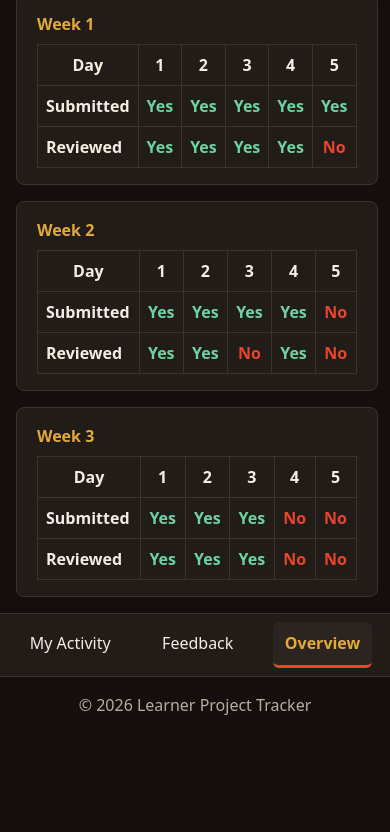
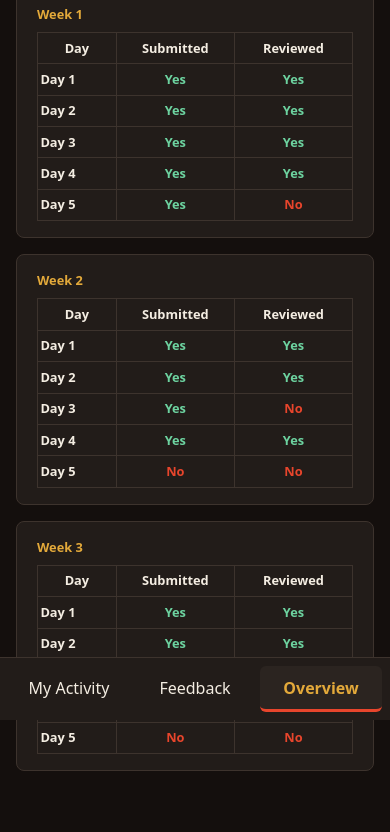
Before and after one commit to LA1385/learner_project_tracker, a plain HTML site: page learner/overview.html in a window 390 px wide. Shown: the part 124-956 px from the top of the page. Before the commit the page ends 857 px from the top, so only its background shows below. Drawn offline with Linux system fonts and the light colour scheme.

Commit message:
Fix Mobile Responsive Layout for Learner and Instructor Overview Pages

```diff
--- a/learner/overview.html
+++ b/learner/overview.html
@@ -15,42 +15,52 @@
     <main class="content">
       <h2>Overview</h2>
 
+
       <div class="card-grid">
         <section class="card">
-          <table>
+          <table class="weekly-table">
             <caption>Week 1</caption>
             <thead>
-              <tr><th scope="col">Day</th><th scope="col">1</th><th scope="col">2</th><th scope="col">3</th><th scope="col">4</th><th scope="col">5</th></tr>
+              <tr><th scope="col">Day</th><th scope="col">Submitted</th><th scope="col">Reviewed</th></tr>
             </thead>
             <tbody>
-            <tr><th scope="row">Submitted</th><td class="yes">Yes</td><td class="yes">Yes</td><td class="yes">Yes</td><td class="yes">Yes</td><td class="yes">Yes</td></tr>
-            <tr><th scope="row">Reviewed</th><td class="yes">Yes</td><td class="yes">Yes</td><td class="yes">Yes</td><td class="yes">Yes</td><td class="no">No</td></tr>
+              <tr><th scope="row">Day 1</th><td class="yes">Yes</td><td class="yes">Yes</td></tr>
+              <tr><th scope="row">Day 2</th><td class="yes">Yes</td><td class="yes">Yes</td></tr>
+              <tr><th scope="row">Day 3</th><td class="yes">Yes</td><td class="yes">Yes</td></tr>
+              <tr><th scope="row">Day 4</th><td class="yes">Yes</td><td class="yes">Yes</td></tr>
+              <tr><th scope="row">Day 5</th><td class="yes">Yes</td><td class="no">No</td></tr>
             </tbody>
           </table>
         </section>
 
         <section class="card">
-          <table>
+          <table class="weekly-table">
             <caption>Week 2</caption>
             <thead>
-              <tr><th scope="col">Day</th><th scope="col">1</th><th scope="col">2</th><th scope="col">3</th><th scope="col">4</th><th scope="col">5</th></tr>
+              <tr><th scope="col">Day</th><th scope="col">Submitted</th><th scope="col">Reviewed</th></tr>
             </thead>
             <tbody>
-            <tr><th scope="row">Submitted</th><td class="yes">Yes</td><td class="yes">Yes</td><td class="yes">Yes</td><td class="yes">Yes</td><td class="no">No</td></tr>
-            <tr><th scope="row">Reviewed</th><td class="yes">Yes</td><td class="yes">Yes</td><td class="no">No</td><td class="yes">Yes</td><td class="no">No</td></tr>
+              <tr><th scope="row">Day 1</th><td class="yes">Yes</td><td class="yes">Yes</td></tr>
+              <tr><th scope="row">Day 2</th><td class="yes">Yes</td><td class="yes">Yes</td></tr>
+              <tr><th scope="row">Day 3</th><td class="yes">Yes</td><td class="no">No</td></tr>
+              <tr><th scope="row">Day 4</th><td class="yes">Yes</td><td class="yes">Yes</td></tr>
+              <tr><th scope="row">Day 5</th><td class="no">No</td><td class="no">No</td></tr>
             </tbody>
           </table>
         </section>
 
         <section class="card">
-          <table>
+          <table class="weekly-table">
             <caption>Week 3</caption>
             <thead>
-              <tr><th scope="col">Day</th><th scope="col">1</th><th scope="col">2</th><th scope="col">3</th><th scope="col">4</th><th scope="col">5</th></tr>
+              <tr><th scope="col">Day</th><th scope="col">Submitted</th><th scope="col">Reviewed</th></tr>
             </thead>
             <tbody>
-            <tr><th scope="row">Submitted</th><td class="yes">Yes</td><td class="yes">Yes</td><td class="yes">Yes</td><td class="no">No</td><td class="no">No</td></tr>
-            <tr><th scope="row">Reviewed</th><td class="yes">Yes</td><td class="yes">Yes</td><td class="yes">Yes</td><td class="no">No</td><td class="no">No</td></tr>
+              <tr><th scope="row">Day 1</th><td class="yes">Yes</td><td class="yes">Yes</td></tr>
+              <tr><th scope="row">Day 2</th><td class="yes">Yes</td><td class="yes">Yes</td></tr>
+              <tr><th scope="row">Day 3</th><td class="yes">Yes</td><td class="yes">Yes</td></tr>
+              <tr><th scope="row">Day 4</th><td class="no">No</td><td class="no">No</td></tr>
+              <tr><th scope="row">Day 5</th><td class="no">No</td><td class="no">No</td></tr>
             </tbody>
           </table>
         </section>
--- a/style.css
+++ b/style.css
@@ -50,7 +50,10 @@ h3 { font-size: 1.15rem; color: var(--gold); }
 
 p { margin: 0 0 1rem; }
 
-a { color: var(--gold); }
+a {
+  color: var(--gold);
+  overflow-wrap: anywhere;
+}
 a:hover { color: var(--text); }
 
 /* Visible keyboard focus */
@@ -87,6 +90,7 @@ summary:focus-visible {
   flex: 1;                 /* main content takes the remaining width */
   padding: 1.5rem;
   max-width: 60rem;
+  min-width: 0;
 }
 
 /* Navigation: a sidebar on wide screens (moved before main with order) */
@@ -133,6 +137,7 @@ summary:focus-visible {
   background-color: var(--surface);
   border: 1px solid var(--border);
   border-radius: 8px;
+  min-width: 0;
 }
 
 .card h3 { margin-top: 0; }
@@ -254,6 +259,15 @@ td {
 
 tbody th { text-align: left; }
 
+.weekly-table {
+  table-layout: fixed;
+}
+
+.weekly-table th:first-child,
+.weekly-table td:first-child {
+  width: 25%;
+}
+
 td.yes { color: var(--green); font-weight: 700; }
 td.no  { color: var(--accent); font-weight: 700; }
 
@@ -275,6 +289,14 @@ td.no  { color: var(--accent); font-weight: 700; }
     flex-direction: column;
   }
 
+  .site-header {
+    padding: 0.875rem 1rem;
+  }
+
+  .site-header h1 {
+    font-size: 1.15rem;
+  }
+
   .content {
     padding: 1rem;
   }
@@ -292,10 +314,17 @@ td.no  { color: var(--accent); font-weight: 700; }
   .site-nav ul {
     flex-direction: row;
     justify-content: space-around;
+    gap: 0.25rem;
+  }
+
+  .site-nav li {
+    flex: 1 1 0;
+    min-width: 0;
   }
 
   .site-nav a {
     text-align: center;
+    padding: 0.6rem 0.25rem;
   }
 
   .site-nav a[aria-current="page"] {
@@ -306,4 +335,13 @@ td.no  { color: var(--accent); font-weight: 700; }
   .card-grid {
     grid-template-columns: 1fr;
   }
+
+  .weekly-table {
+    font-size: 0.8rem;
+  }
+
+  .weekly-table th,
+  .weekly-table td {
+    padding: 0.35rem 0.15rem;
+  }
 }
```
Also changed, not shown: instructor/overview.html (+26 -0 lines).
